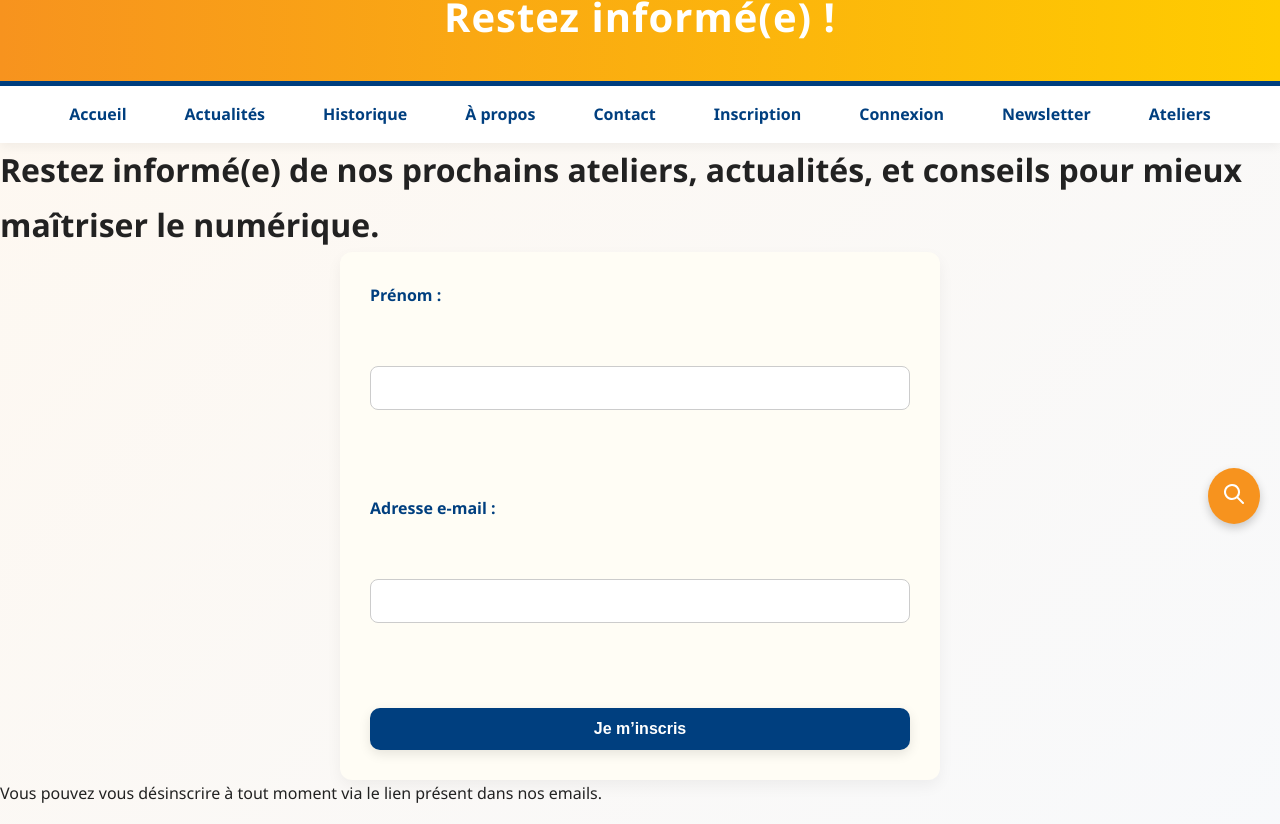
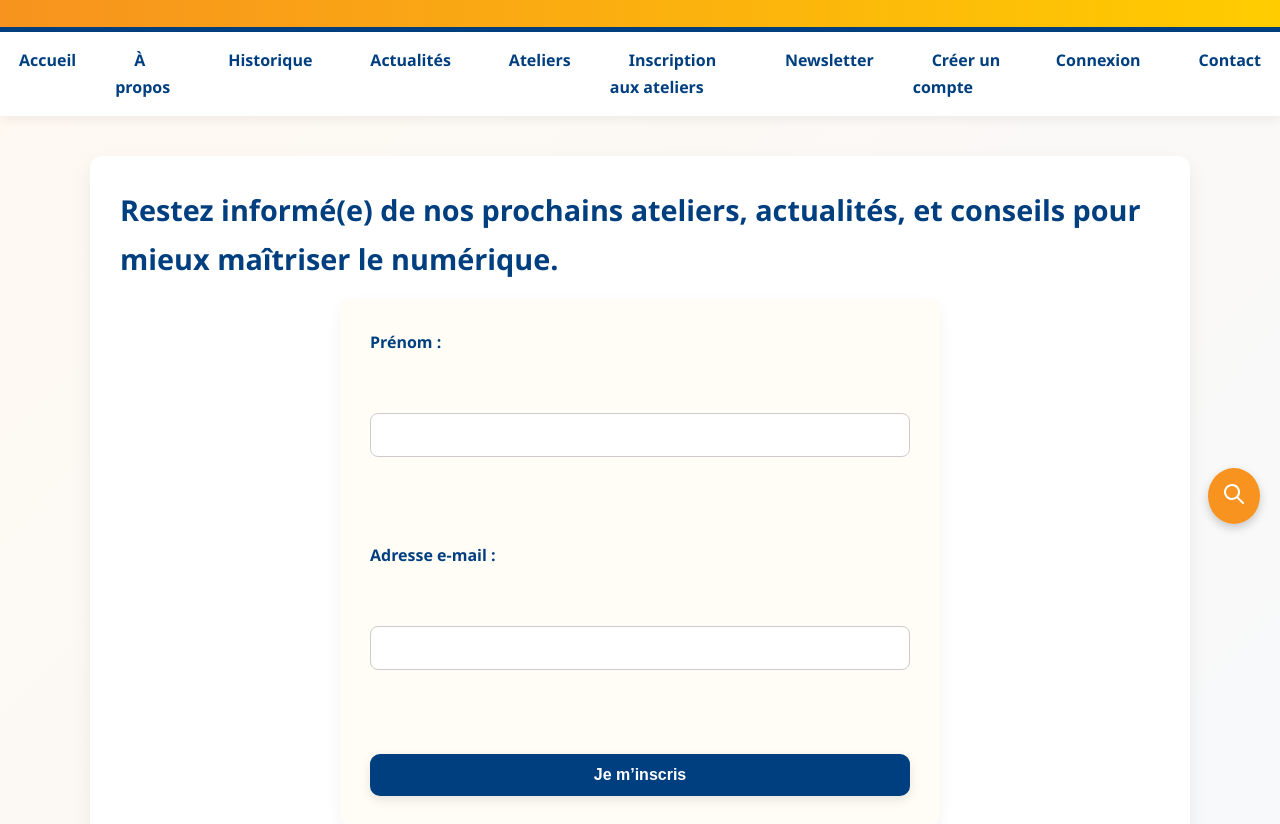
Before and after one commit to ahmedktr/site_assoc_real, a website: page public/newsletter.html in a window 1280 px wide. Shown: the part 256-1080 px from the top of the page. Drawn offline with Linux system fonts and the light colour scheme.

Commit message:
modification génerale

```diff
--- a/public/css/css_globale.css
+++ b/public/css/css_globale.css
@@ -179,14 +179,25 @@ form label {
 }
 
 /* ==== FOOTER ==== */
+footer a {
+  color: #ffffff; /* ✅ couleur blanche */
+  text-decoration: none;
+  font-weight: 600;
+  transition: color 0.3s ease;
+}
+
+footer a:hover {
+  color: #ffcc00; /* une jolie couleur d’accent au survol */
+  text-decoration: underline;
+}
 footer {
-  background-color: #003f7f;
-  color: #fff;
+  background: #003f7f;
+  color: #ffffff;
   text-align: center;
-  padding: 25px;
-  margin-top: 60px;
-  font-size: 0.9rem;
-  border-top: 3px solid #f7931e;
+  padding: 20px;
+  position: relative;
+  bottom: 0;
+  width: 100%;
 }
 
 /* ==== RESPONSIVE ==== */
@@ -228,3 +239,59 @@ footer {
 .btn-inscription:hover {
   background-color: #002f5c;
 }
+.floating-inscription-btn {
+  position: fixed;
+  bottom: 100px; /* Position un peu en haut */
+  right: 24px;
+  background: linear-gradient(135deg, #003f7f, #0059b3);
+  color: #fff;
+  padding: 14px 24px;
+  font-size: 1rem;
+  font-weight: 500;
+  border-radius: 100px;
+  text-decoration: none;
+  box-shadow: 0 8px 20px rgba(0, 63, 127, 0.3); /* ✅ corrigé ici */
+  transition: all 0.3s ease-in-out;
+  z-index: 1000;
+}
+
+.floating-inscription-btn:hover {
+  background: linear-gradient(135deg, #002f5c, #004c99);
+  transform: scale(1.05);
+  box-shadow: 0 10px 25px rgba(0, 63, 127, 0.4);
+}
+@media (max-width: 600px) {
+  .floating-inscription-btn {
+    bottom: 80px;
+    right: 16px;
+    padding: 12px 18px;
+    font-size: 0.9rem;
+  }
+}.btn-franceconnect {
+  display: inline-flex;
+  align-items: center;
+  gap: 10px;
+  background-color: #003f7f;
+  color: #ffffff;
+  padding: 12px 24px;
+  border-radius: 10px;
+  font-weight: 600;
+  font-size: 1rem;
+  text-decoration: none;
+  box-shadow: 0 6px 18px rgba(0, 63, 127, 0.3);
+  transition: background-color 0.3s ease, transform 0.2s ease;
+  margin: 50px auto 30px; /* ✅ pour l'éloigner du haut, et centrer */
+  display: flex;
+  justify-content: center;
+  width: fit-content;
+}
+
+.btn-franceconnect:hover {
+  background-color: #002f5c;
+  transform: translateY(-2px);
+}
+
+.btn-franceconnect img {
+  width: 24px;
+  height: 24px;
+}
--- a/public/newsletter.html
+++ b/public/newsletter.html
@@ -1,57 +1,60 @@
 <!DOCTYPE html>
 <html lang="fr">
 <head>
-  <meta charset="UTF-8">
-  <meta name="viewport" content="width=device-width, initial-scale=1.0">
-  <link rel="stylesheet" href="css/css_globale.css">
+  <meta charset="UTF-8" />
+  <meta name="viewport" content="width=device-width, initial-scale=1.0" />
+  <link rel="stylesheet" href="css/css_globale.css" />
   <title>Inscription à la Newsletter - Inclusion Numérique</title>
 </head>
-<h1>Inscription à la Newsletter</h1>
+<body>
+
   <header>
-    <img src="image/logo.png" alt="Logo de l'association">
+    <img src="image/logo.png" alt="Logo de l'association" />
     <h1>Restez informé(e) !</h1>
   </header>
-
-<body>
-
-
 
   <nav>
  <ul>
   <li><a href="index.html">Accueil</a></li>
+  <li><a href="A_propos.html">À propos</a></li>
+  <li><a href="historique.html">Historique</a></li>
   <li><a href="actualites.html">Actualités</a></li>
-      <li><a href="historique.html">Historique</a></li>
-      <li><a href="A_propos.html">À propos</a></li>
+  <li><a href="ateliers.html">Ateliers</a></li>
+  <li><a href="inscription.html">Inscription aux ateliers</a></li>
+  <li><a href="newsletter.html">Newsletter</a></li>
+  <li><a href="inscription_asso.html">Créer un compte</a></li>
+  <li><a href="connexion.html">Connexion</a></li>
   <li><a href="contact.html">Contact</a></li>
-      <li><a href="inscription.html">Inscription</a></li>
-      <li><a href="connexion.html">Connexion</a></li>
-      <li><a href="newsletter.html">Newsletter</a></li>
-      <li><a href="ateliers.html">Ateliers</a></li>
 </ul>
+
   </nav>
 
-  <p>
-    <h1>Restez informé(e) de nos prochains ateliers, actualités, et conseils pour mieux maîtriser le numérique.</h1>
-  </p>
+  <!-- SECTION ANIMÉE -->
+  <section class="fadein-section">
+    <h2 class="titre-bleu">
+      Restez informé(e) de nos prochains ateliers, actualités, et conseils pour mieux maîtriser le numérique.
+    </h2>
 
     <form action="#" method="post">
-    <label for="name">Prénom :</label><br>
-    <input type="text" id="name" name="name" required><br><br>
+      <label for="name">Prénom :</label><br />
+      <input type="text" id="name" name="name" required /><br /><br />
 
-    <label for="email">Adresse e-mail :</label><br>
-    <input type="email" id="email" name="email" required><br><br>
+      <label for="email">Adresse e-mail :</label><br />
+      <input type="email" id="email" name="email" required /><br /><br />
 
       <button type="submit">Je m’inscris</button>
     </form>
 
-  <p>
+    <p style="margin-top: 20px;">
       Vous pouvez vous désinscrire à tout moment via le lien présent dans nos emails.
     </p>
+  </section>
 
   <footer>
     <p>© 2025 Association pour l’Inclusion Numérique</p>
+
   </footer>
 
+  <script src="js/zoom.js"></script>
 </body>
-<script src="js/zoom.js"></script>
 </html>
```
Also changed, not shown: public/A_propos.html (+13 -10 lines), public/Ateliers.html (+15 -12 lines), public/actualites.html (+12 -10 lines), public/connexion.html (+14 -12 lines), public/contact.html (+13 -11 lines), public/historique.html (+13 -12 lines), public/index.html (+17 -13 lines), public/inscription.html (+13 -21 lines), public/inscription_asso.html (added, +76 -0 lines). Lines whose indentation alone changed are shown as unchanged.
